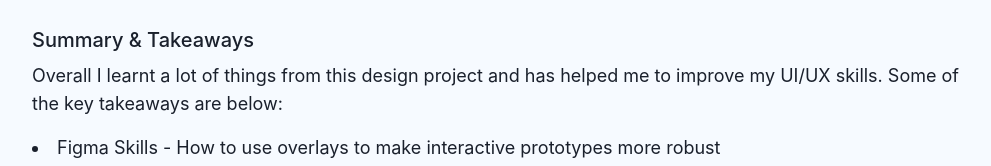
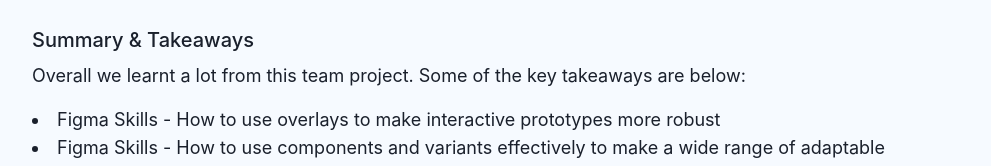
Before and after one commit to ong6/ContractMe, a Next.js app: page /demo in a window 1280 px wide. Shown: the part 1598-1764 px from the top of the page, without its empty margins (144-1135 px from the left). Built offline with nearby package versions, Linux system fonts and the light colour scheme.

Commit message:
Fix wording

```diff
--- a/pages/demo.js
+++ b/pages/demo.js
@@ -71,8 +71,7 @@ export default function Demo() {
 						</ol>
 						<div className="mt-2 text-xl font-medium">Summary & Takeaways</div>
 						<div className="mt-2 text-lg">
-							Overall I learnt a lot of things from this design project and has
-							helped me to improve my UI/UX skills. Some of the key takeaways
+							Overall we learnt a lot from this team project. Some of the key takeaways
 							are below:
 						</div>
 						<ol className="py-4 text-lg list-disc list-inside">
```
